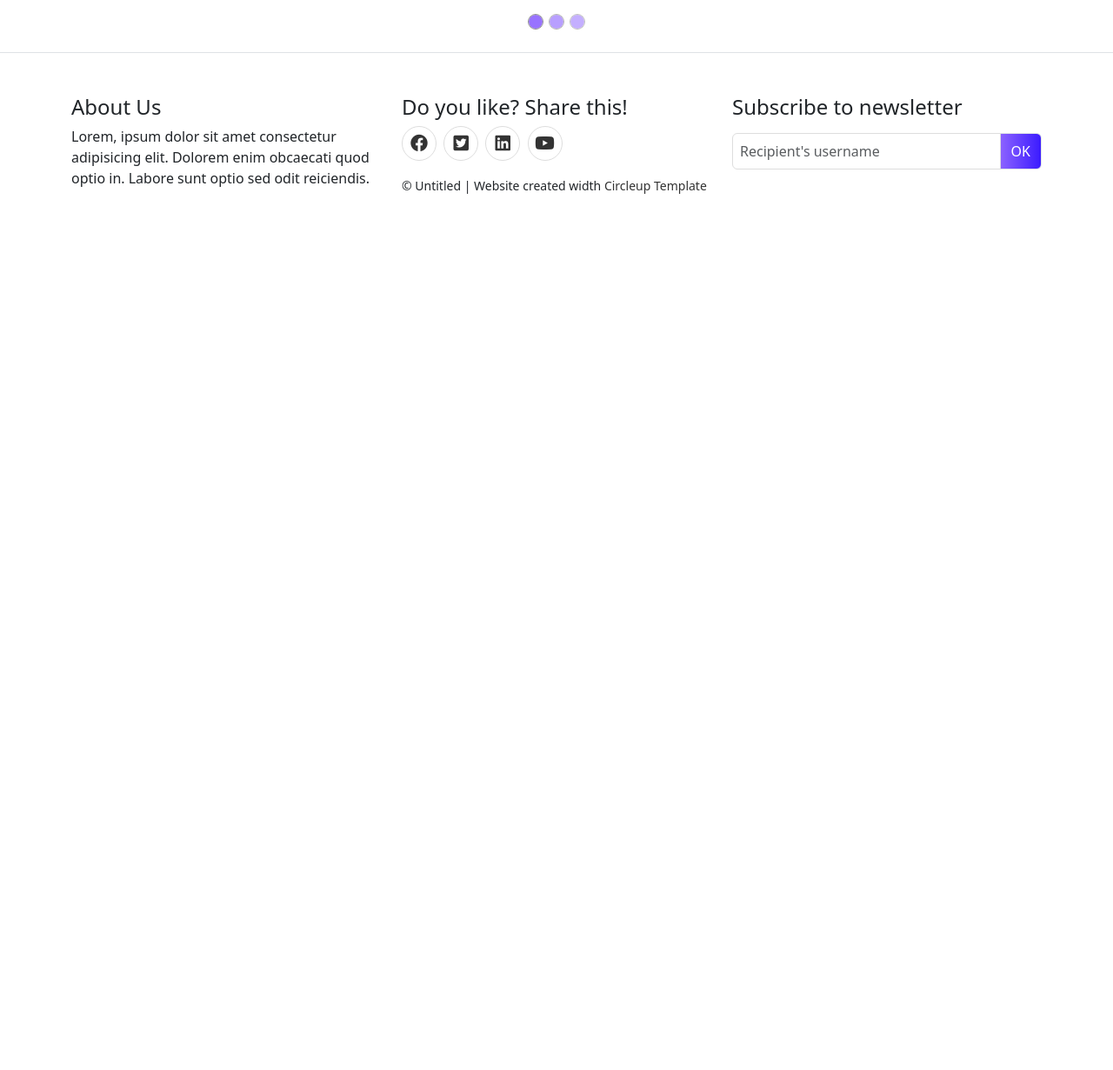
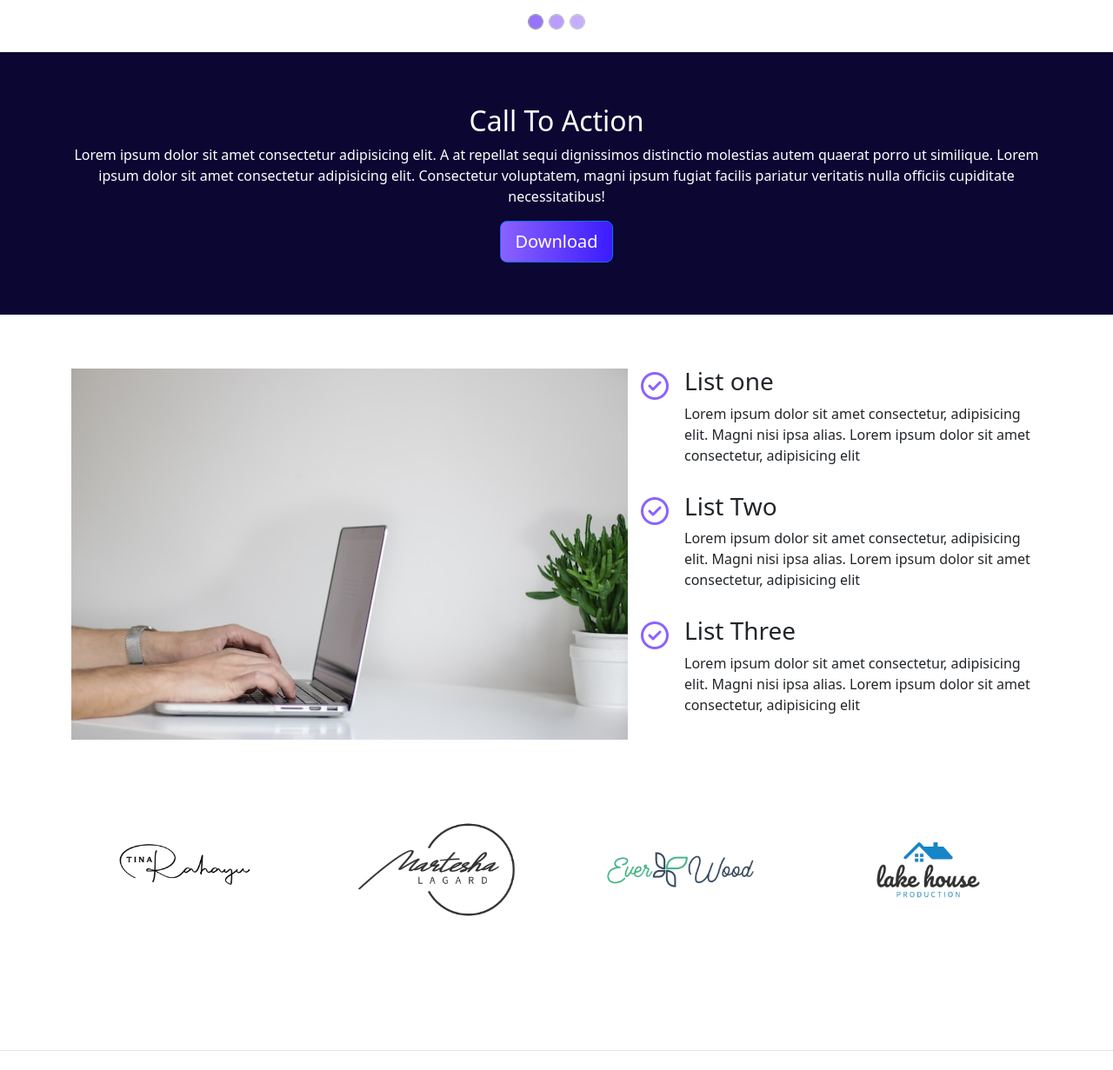
Before and after one commit to biplobariya/Corporate-website, a website: page index.html in a window 1280 px wide. Shown: the part 1949-3180 px from the top of the page at 87% size. Before the commit the page ends 2238 px from the top, so only its background shows below. Drawn offline with nearby package versions, Linux system fonts and the light colour scheme.

Commit message:
working on Homepage

```diff
--- a/index.html
+++ b/index.html
@@ -142,6 +142,64 @@
   </div>
   <!-- Carousel Section End -->
 
+  <!-- Call to Action Section Start -->
+  <div class="cta-section">
+    <div class="container">
+      <div class="row">
+        <div class="col-xs-12">
+          <div class="text-center">
+            <h2>Call To Action</h2>
+            <p>Lorem ipsum dolor sit amet consectetur adipisicing elit. A at repellat sequi dignissimos distinctio molestias autem quaerat porro ut similique. Lorem ipsum dolor sit amet consectetur adipisicing elit. Consectetur voluptatem, magni ipsum fugiat facilis pariatur veritatis nulla officiis cupiditate necessitatibus!</p>
+            <a class="btn btn-primary btn-lg" href="/download">Download</a>
+          </div>
+        </div>
+      </div>
+    </div>
+  </div>
+  <!-- Call to Action Section End -->
+
+  <!-- Specification Secion Start -->
+  <div class="specification-section">
+    <div class="container">
+      <div class="row align-items-center">
+        <div class="col-md-7">
+          <img class="img-fluid" src="./assets/images/specification image.jpg" alt="working on laptop">
+        </div>
+        <div class="col-md-5">
+          <ul class="specs">
+            <li>
+              <h3>List one</h3>
+              <p>Lorem ipsum dolor sit amet consectetur, adipisicing elit. Magni nisi ipsa alias. Lorem ipsum dolor sit amet consectetur, adipisicing elit</p>
+            </li>
+            <li>
+              <h3>List Two</h3>
+              <p>Lorem ipsum dolor sit amet consectetur, adipisicing elit. Magni nisi ipsa alias. Lorem ipsum dolor sit amet consectetur, adipisicing elit</p>
+            </li>
+            <li>
+              <h3>List Three</h3>
+              <p>Lorem ipsum dolor sit amet consectetur, adipisicing elit. Magni nisi ipsa alias. Lorem ipsum dolor sit amet consectetur, adipisicing elit</p>
+            </li>
+          </ul>
+        </div>
+      </div>
+      <div class="row brands">
+        <div class="col-md-3">
+          <img src="./assets/images/brands/logo 1.jpg" alt="">
+        </div>
+        <div class="col-md-3">
+          <img src="./assets/images/brands/logo 2.jpg" alt="">
+        </div>
+        <div class="col-md-3">
+          <img src="./assets/images/brands/logo 3.jpg" alt="">
+        </div>
+        <div class="col-md-3">
+          <img src="./assets/images/brands/logo 4.jpg" alt="">
+        </div>
+      </div>
+    </div>
+  </div>
+  <!-- Specification Secion End -->
+
 
   <!-- Footer Section Start -->
   <footer class="border-top">
--- /dev/null
+++ b/scss/cta/cta.scss
@@ -0,0 +1,12 @@
+.cta-section {
+  padding: 60px 0;
+  background-color: #0c0633;
+  color: #fff;
+
+
+  .btn {
+    background-image: linear-gradient(90deg, #8b62ff 0, #3b1bff);
+  }
+
+
+}
--- a/scss/index.scss
+++ b/scss/index.scss
@@ -8,6 +8,8 @@
 @import "./hero/hero";
 @import "./feature/feature";
 @import "./carousel/carousel";
+@import "./cta/cta";
+@import "./spa/specifica";
 
 // custom code here
 body {
--- /dev/null
+++ b/scss/spa/specifica.scss
@@ -0,0 +1,31 @@
+.specification-section {
+  padding: 60px 0px;
+
+
+  .specs {
+    padding-left: 40px;
+    list-style: none;
+  }
+  .specs li {
+    position: relative;
+    margin-bottom: 30px;
+  }
+  .specs li::before {
+    font-family: 'Font Awesome 5 Free';
+    font-size: 2rem;
+    content: '\f058';
+    position: absolute;
+    left: -50px;
+    margin-top: -2px;
+    color: #8b62ff;
+  }
+
+  .brands {
+    padding: 50px 0;
+  }
+  .brands img {
+    max-width: 100%;
+  }
+
+
+}
```
Also changed, not shown: assets/images/brands/Logo 2.jpg (added), assets/images/brands/Logo 3.jpg (added), assets/images/brands/Logo 4.jpg (added), assets/images/brands/logo 1.jpg (added), assets/images/specification image.jpg (added), css/style.css, 1 other file.
